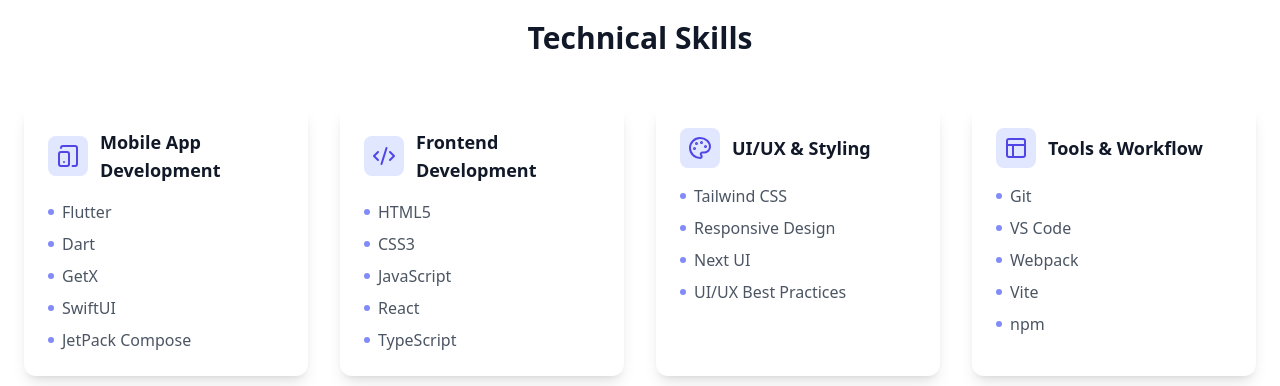
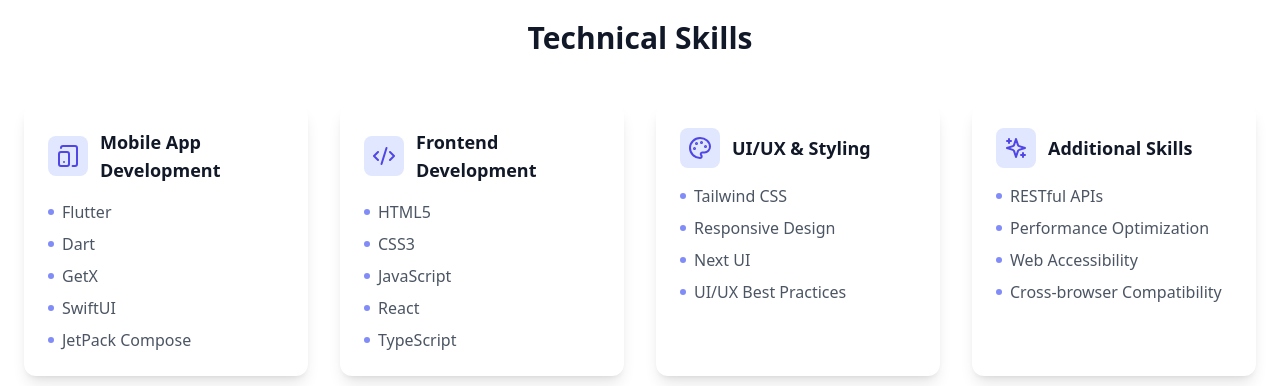
Before and after one commit to siraajul/portfolio_tsx, a React (Vite) app: page / in a window 1280 px wide. Shown: the part 860-1246 px from the top of the page. Built offline with nearby package versions, Linux system fonts and the light colour scheme.

Commit message:
Update Skills.tsx

```diff
--- a/src/components/Skills.tsx
+++ b/src/components/Skills.tsx
@@ -33,11 +33,6 @@ const skills = [
       "Next UI",
       "UI/UX Best Practices",
     ],
-  },
-  {
-    category: "Tools & Workflow",
-    icon: <Layout className="w-6 h-6" />,
-    items: ["Git", "VS Code", "Webpack", "Vite", "npm"],
   },
   {
     category: "Additional Skills",
```
